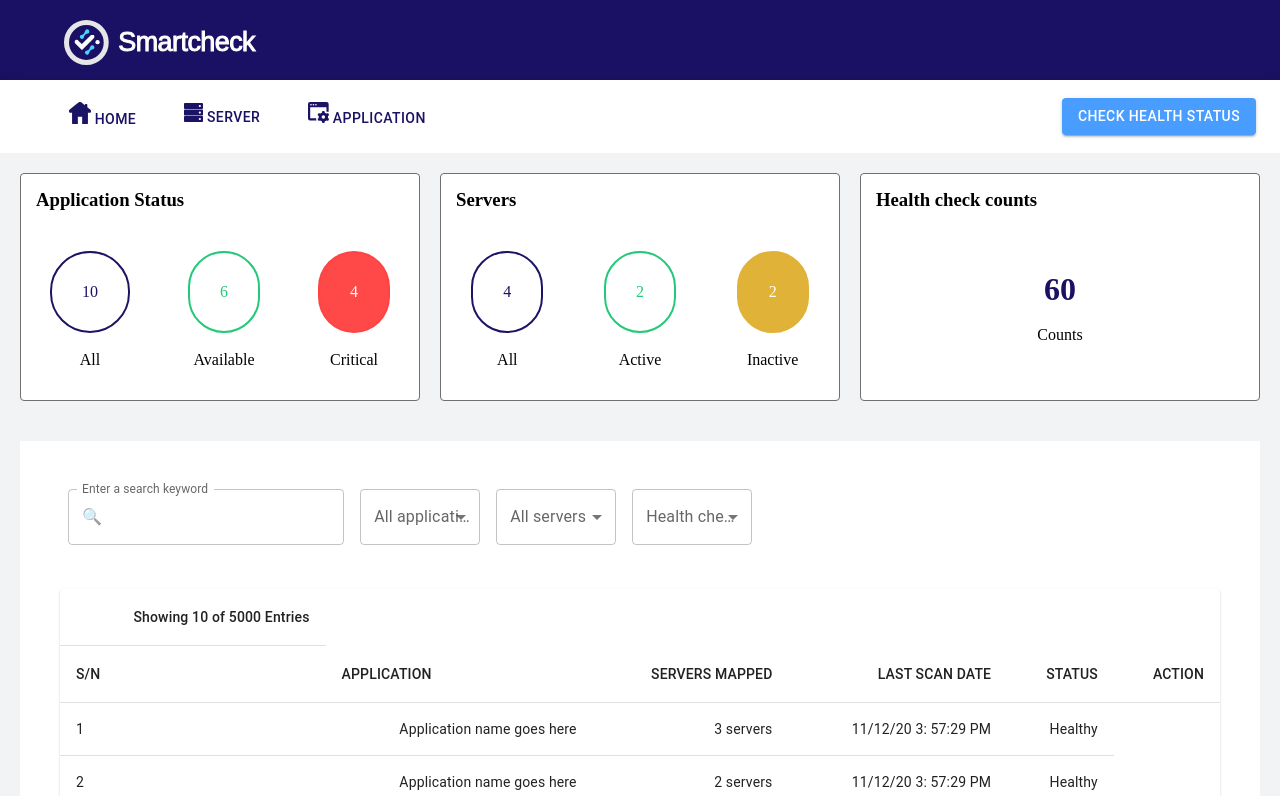
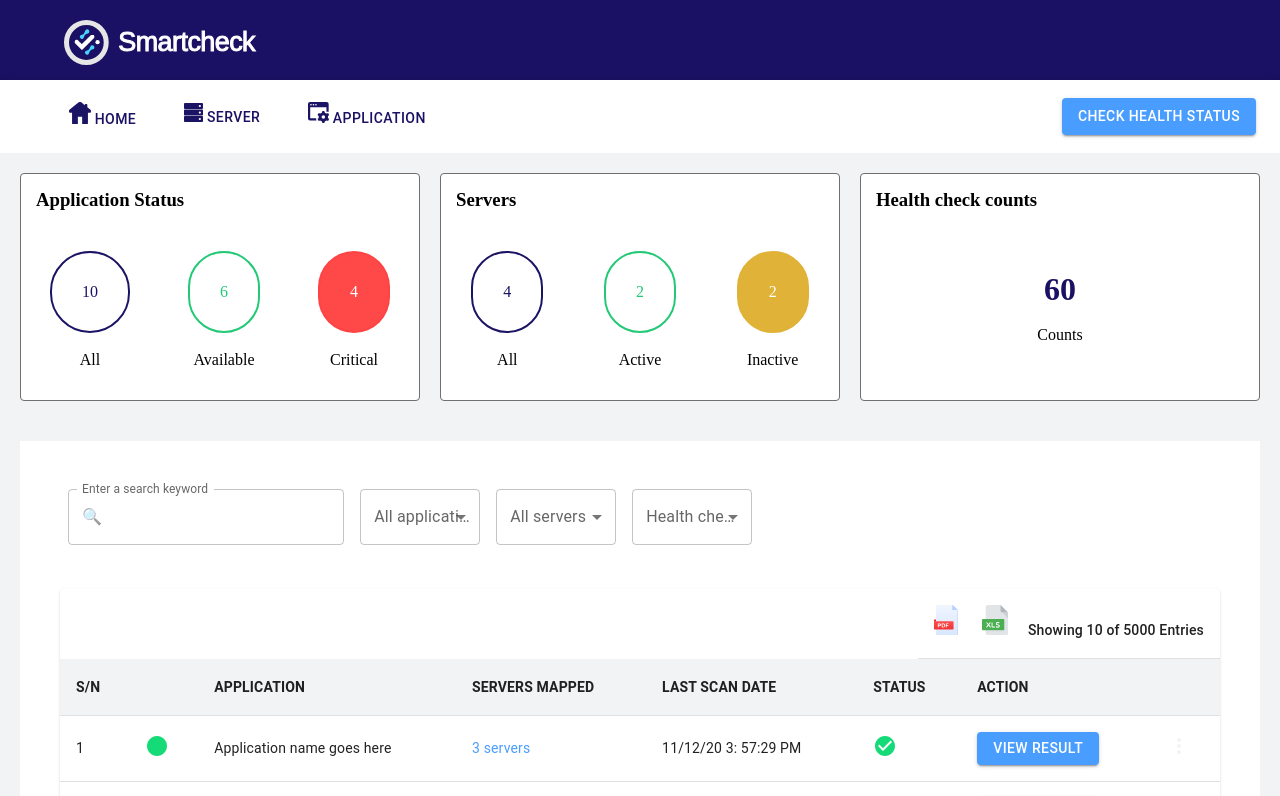
Before and after one commit to Kizito007/smartcheck-dashboard, a React (Vite) app: page / in a window 1280 px wide. Shown: the top 796 px of the page. Built offline with nearby package versions, Linux system fonts and the light colour scheme.

Commit message:
home screen proto

```diff
--- a/src/App.css
+++ b/src/App.css
@@ -10,9 +10,9 @@
 .css-1t6c9ts {
   padding-left: 3%;
 }
-/* .css-19r6kue-MuiContainer-root {
-  background: #fff;
-} */
+.css-wjh20t-MuiPagination-ul {
+  justify-content: center;
+}
 .backdrop {
   background: #f1f3f5;
 }
@@ -23,6 +23,11 @@
   background: #fff;
   margin: 20px;
   padding: 40px;
+}
+@media only screen and (max-width: 500px) {
+  .table-cover {
+    padding: 40px 0;
+  }
 }
 .rect-container {
   display: flex;
--- a/src/components/Table.jsx
+++ b/src/components/Table.jsx
@@ -1,14 +1,23 @@
 import * as React from 'react';
 import Table from '@mui/material/Table';
+import Button from '@mui/material/Button';
 import TableBody from '@mui/material/TableBody';
 import TableCell from '@mui/material/TableCell';
 import TableContainer from '@mui/material/TableContainer';
 import TableHead from '@mui/material/TableHead';
 import TableRow from '@mui/material/TableRow';
 import Paper from '@mui/material/Paper';
+import Pagination from '@mui/material/Pagination';
+import Stack from '@mui/material/Stack';
+import pdf from "../assets/pdf.svg"
+import xls from "../assets/xls.svg"
+import triangle from "../assets/triangle.svg"
+import Lens from "@mui/icons-material/Lens"
+import CheckCircle from "@mui/icons-material/CheckCircle"
+import MoreVert from "@mui/icons-material/MoreVert"
 
-function createData(name, calories, fat, carbs, protein) {
-  return { name, calories, fat, carbs, protein };
+function createData(sn, text, servers, time, health) {
+  return { sn, text, servers, time, health };
 }
 
 const rows = [
@@ -22,39 +31,65 @@ const rows = [
 export default function BasicTable() {
   return (
     <TableContainer component={Paper}>
+      <Table>
+        <TableHead>
+        <TableRow>
+          <TableCell sx={{ float: "right" }}>
+            <img src={pdf}/> <img src={xls} style={{margin: "0 20px"}} />
+            Showing 10 of 5000 Entries
+          </TableCell>
+        </TableRow>
+        </TableHead>
+      </Table>
+
       <Table sx={{ minWidth: 650 }} aria-label="simple table">
         <TableHead>
-        <TableRow>
-          <TableCell align="right"> Showing 10 of 5000 Entries</TableCell>
-        </TableRow>
-        </TableHead>
-        <TableHead>
-          <TableRow>
-            <TableCell>S/N</TableCell>
-            <TableCell>APPLICATION</TableCell>
-            <TableCell align="right">SERVERS MAPPED</TableCell>
-            <TableCell align="right">LAST SCAN DATE</TableCell>
-            <TableCell align="right">STATUS</TableCell>
-            <TableCell align="right">ACTION</TableCell>
+          <TableRow sx={{ backgroundColor: "#f1f3f5", color: "#222222" }}>
+            <TableCell> <b> S/N </b> </TableCell>
+            <TableCell></TableCell>
+            <TableCell> <b>APPLICATION</b> </TableCell>
+            <TableCell> <b> SERVERS MAPPED</b></TableCell>
+            <TableCell> <b>LAST SCAN DATE</b> </TableCell>
+            <TableCell> <b>STATUS</b> </TableCell>
+            <TableCell> <b>ACTION</b> </TableCell>
+            <TableCell></TableCell>
           </TableRow>
         </TableHead>
         <TableBody>
           {rows.map((row) => (
             <TableRow
-              key={row.name}
+              key={row.sn}
               sx={{ '&:last-child td, &:last-child th': { border: 0 } }}
             >
               <TableCell component="th" scope="row">
-                {row.name}
+                {row.sn}
               </TableCell>
-              <TableCell align="right">{row.calories}</TableCell>
-              <TableCell align="right">{row.fat}</TableCell>
-              <TableCell align="right">{row.carbs}</TableCell>
-              <TableCell align="right">{row.protein}</TableCell>
+              <TableCell>
+                <Lens sx={{ color: "#14DB77", }}>add_circle</Lens>
+              </TableCell>
+              <TableCell>
+                {row.text}
+              </TableCell>
+              <TableCell sx={{ color: "#499DFF", }}>{row.servers}</TableCell>
+              <TableCell>{row.time}</TableCell>
+              <TableCell>
+              <CheckCircle sx={{ color: "#14DB77", }}>add_circle</CheckCircle>
+              </TableCell>
+              <TableCell>
+                <Button variant="contained" sx={{backgroundColor: "#499DFF", py: 0.5, }}>
+                  View Result
+                </Button>
+              </TableCell>
+              <TableCell>
+              <MoreVert sx={{ color: "#f1f3f5", }}>add_circle</MoreVert>
+              </TableCell>
             </TableRow>
           ))}
         </TableBody>
-      </Table>
+      </Table><br/><br/>
+      <Stack spacing={2}>
+        <Pagination count={1539} color="primary" />
+      </Stack><br/><br/>
     </TableContainer>
   );
 }
```
